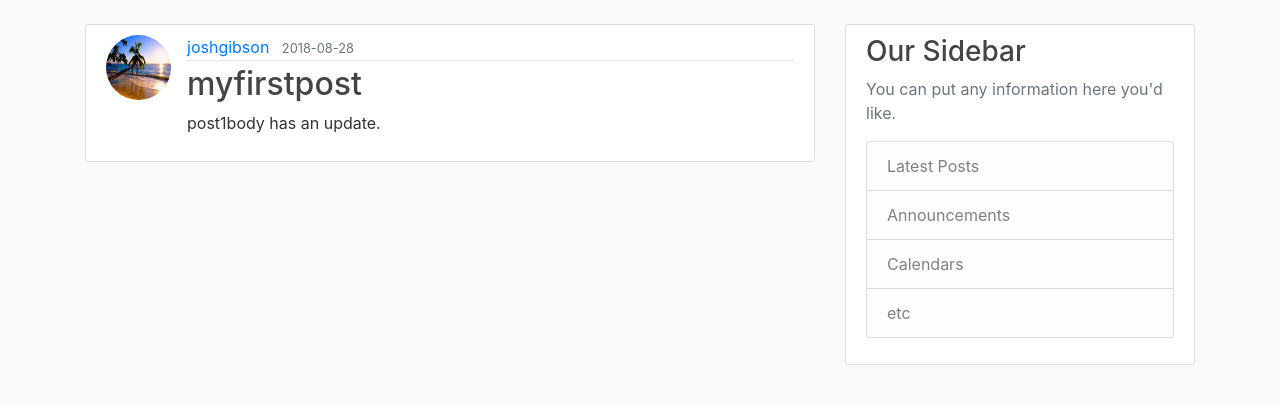
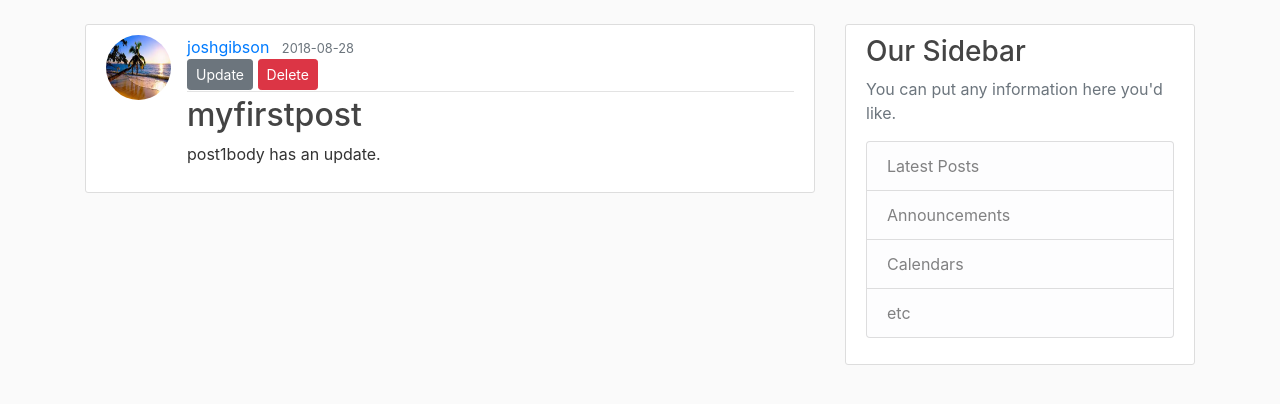
Before and after one commit to joshgibs/Flask_Blog, a Flask app: page /post/1 in a window 1280 px wide. Shown: the part 56-460 px from the top of the page. Run offline with Flask 2, Linux system fonts and the light colour scheme; a user stored in the database is signed in; data comes from the database, SQL or seed files in the repository; both versions use the stored data as it was after the commit; some libraries are stand-ins or nearby versions.

Commit message:
Thru video 8

```diff
--- a/flaskblog/routes.py
+++ b/flaskblog/routes.py
@@ -1,6 +1,6 @@
 import os
 import secrets
-from flask import render_template, url_for, flash, redirect, request
+from flask import render_template, url_for, flash, redirect, request, abort
 from flaskblog import app, db, bcrypt
 from flaskblog.forms import RegistrationForm, LoginForm, UpdateAccountForm, PostForm
 from flaskblog.models import User, Post
@@ -96,18 +96,65 @@ def account():
 @login_required
 def new_post():
     form = PostForm()
+
     if form.validate_on_submit():
         flash("Your post has been created!", 'success')
         post = Post(title=form.title.data, content=form.content.data, author=current_user)
         db.session.add(post)
         db.session.commit()
+
         return redirect(url_for('home'))
+
     image_file = url_for('static', filename='profile_pics/' + current_user.image_file)
 
-    return render_template('create_post.html', title='New Post', image_file=image_file, form=form)
+    return render_template('create_post.html', title='New Post', image_file=image_file,
+                           form=form, legend="New Post")
 
 
 @app.route("/post/<int:post_id>")
 def post(post_id):
     post = Post.query.get_or_404(post_id)
+
     return render_template('post.html', title=post.title, post=post)
+
+
+@app.route("/post/<int:post_id>/update", methods=['GET', 'POST'])
+@login_required
+def update_post(post_id):
+    post = Post.query.get_or_404(post_id)
+
+    if post.author != current_user:
+        abort(403)
+    form = PostForm()
+
+    if form.validate_on_submit():
+        post.title = form.title.data
+        post.content = form.content.data
+        db.session.commit()
+        flash('Your post has been updated!', 'success')
+
+        return redirect(url_for('post', post_id=post.id))
+
+    elif request.method == 'GET':
+        form.title.data = post.title
+        form.content.data = post.content
+
+    image_file = url_for('static', filename='profile_pics/' + current_user.image_file)
+
+    return render_template('create_post.html', title='Update Post', image_file=image_file,
+                           form=form, legend="Update Post")
+
+
+@app.route("/post/<int:post_id>/delete", methods=['POST'])
+@login_required
+def delete_post(post_id):
+    post = Post.query.get_or_404(post_id)
+
+    if post.author != current_user:
+        abort(403)
+
+    db.session.delete(post)
+    db.session.commit()
+    flash('Your post has been deleted!', 'success')
+
+    return redirect(url_for('home'))
--- a/flaskblog/templates/create_post.html
+++ b/flaskblog/templates/create_post.html
@@ -4,7 +4,7 @@
     <form method="POST" action="">
         {{ form.hidden_tag() }}
         <fieldset class="form-group">
-            <legend class="border-bottom mb-4">New Post</legend>
+            <legend class="border-bottom mb-4">{{ legend }}</legend>
             <div class="form-group">
                 {{ form.title.label(class="form-control-label") }}
                 {% if form.title.errors %}
--- a/flaskblog/templates/post.html
+++ b/flaskblog/templates/post.html
@@ -6,9 +6,39 @@
             <div class="article-metadata">
               <a class="mr-2" href="#">{{ post.author.username }}</a>
               <small class="text-muted">{{ post.date_posted.strftime('%Y-%m-%d') }}</small>
+              {% if post.author == current_user %}
+                <div>
+                  <a class="btn btn-secondary btn-sm mt" href="{{ url_for('update_post', post_id=post.id) }}">Update</a>
+                  <button type="button" class="btn btn-danger btn-sm mb" data-toggle="modal" data-target="#deleteModal" href="">Delete</button>
+                </div>
+              {% endif %}
             </div>
             <h2 class="article-title">{{ post.title }}</h2>
             <p class="article-content">{{ post.content }}</p>
           </div>
         </article>
+
+<!-- Modal -->
+<div class="modal fade" id="deleteModal" tabindex="-1" role="dialog" aria-labelledby="deleteModalLabel" aria-hidden="true">
+  <div class="modal-dialog" role="document">
+    <div class="modal-content">
+      <div class="modal-header">
+        <h5 class="modal-title" id="deleteModalLabel">Delete Post</h5>
+        <button type="button" class="close" data-dismiss="modal" aria-label="Close">
+          <span aria-hidden="true">&times;</span>
+        </button>
+      </div>
+      <div class="modal-body">
+        Are you sure you wish to permanently delete this post?
+      </div>
+      <div class="modal-footer">
+        <button type="button" class="btn btn-secondary" data-dismiss="modal">Close</button>
+        <form action="{{ url_for('delete_post', post_id=post.id) }}" method="POST">
+          <input class="btn btn-danger" type="submit" value="Delete">
+        </form>
+      </div>
+    </div>
+  </div>
+</div>
+
 {% endblock content %}
```
Also changed, not shown: flaskblog/site.db.
